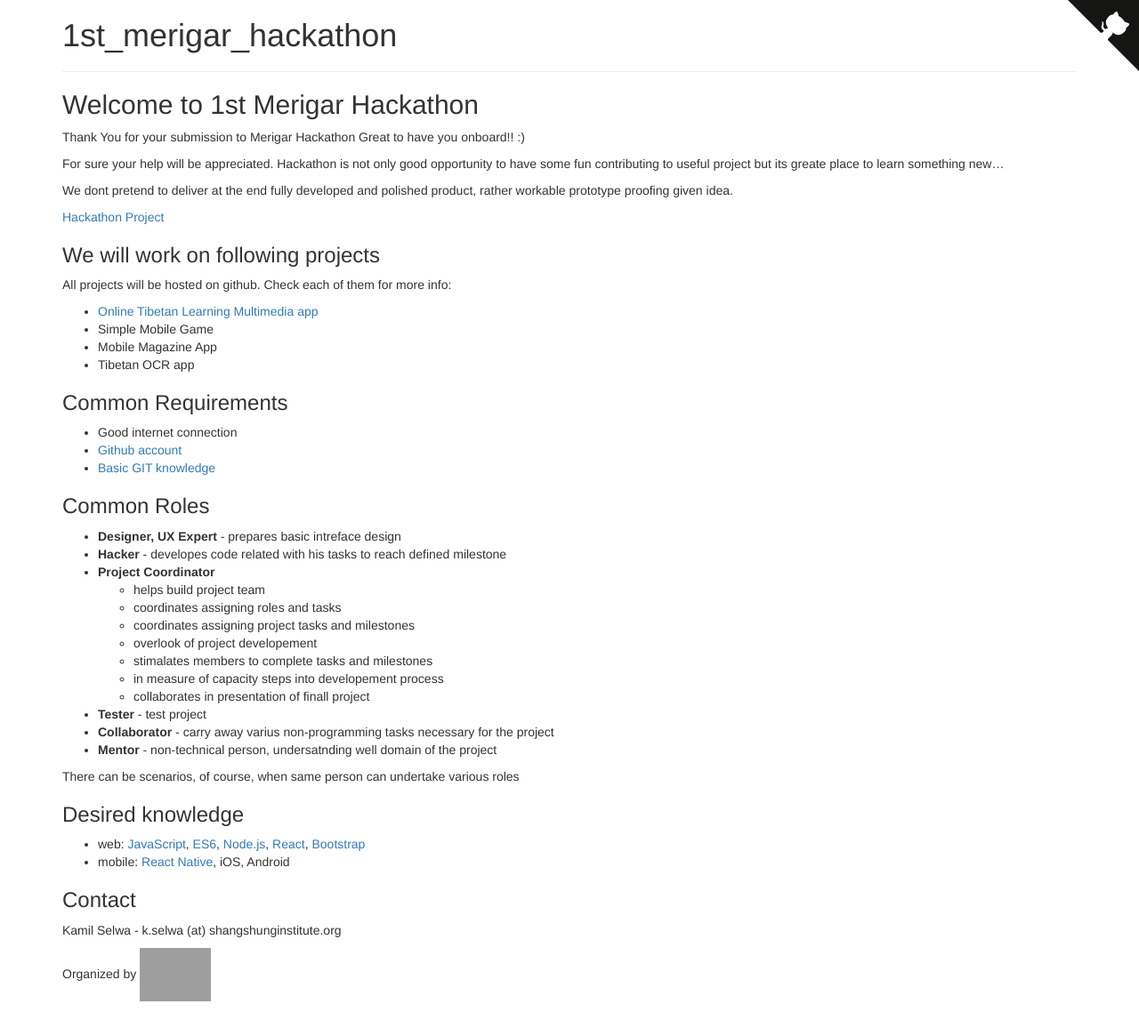
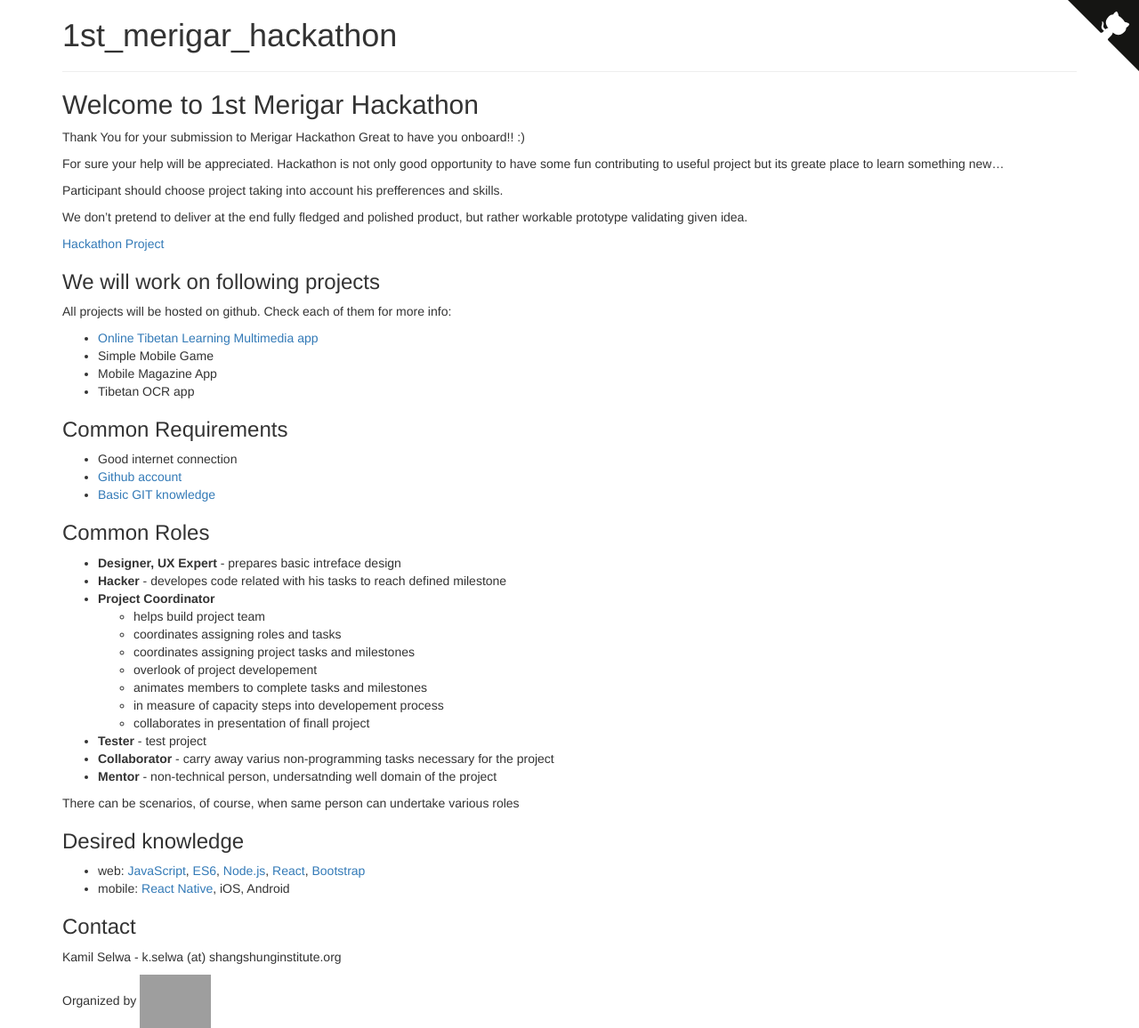
Before and after one commit to ShangShungFoundation/1st_merigar_hackathon, a Jekyll site: the page built from index.md, in a window 1280 px wide. Shown: the whole page at 89% size. Built offline with Jekyll 4.4.1, drawn with Linux system fonts in a browser that asks for light colours; some web fonts are replaced; our own code applies the rules of GitHub Pages for plain Markdown files; before the commit the page ends 1126 px from its top, so only the background shows below that; grey boxes are pictures that could not be loaded.

Commit message:
Update index.md

```diff
--- a/index.md
+++ b/index.md
@@ -9,7 +9,9 @@ Great to have you onboard!! :)
 For sure your help will be appreciated.
 Hackathon is not only good opportunity to have some fun contributing to useful project but its greate place to learn something new...
 
-We dont pretend to deliver at the end fully developed and polished product, rather workable prototype proofing given idea.
+Participant should choose project taking into account his prefferences and skills.
+
+We don't pretend to deliver at the end fully fledged and polished product, but rather workable prototype validating given idea.
 
 [Hackathon Project](https://github.com/ShangShungFoundation/1st_merigar_hackathon/projects/1?fullscreen=true)
 
@@ -36,7 +38,7 @@ All projects will be hosted on github. Check each of them for more info:
   - coordinates assigning roles and tasks
   - coordinates assigning project tasks and milestones
   - overlook of project developement
-  - stimalates members to complete tasks and milestones
+  - animates members to complete tasks and milestones
   - in measure of capacity steps into developement process
   - collaborates in presentation of finall project
 - **Tester** - test project
```
